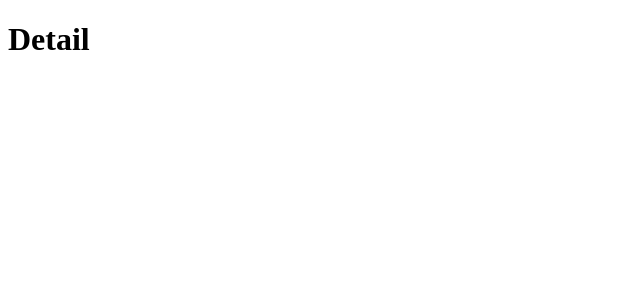
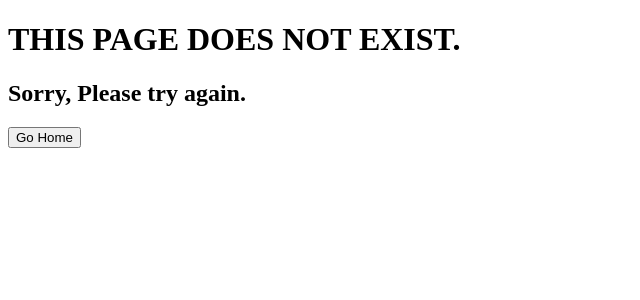
Before and after one commit to brillar2225/react-movie-app, a React (Create React App) app: page /movies/1 in a window 1280 px wide. Shown: the top 300 px of the page, without its empty margins (0-640 px from the left). Built offline with nearby package versions, Linux system fonts and the light colour scheme.

Commit message:
ADD: Add regular expression to check the id on URL

```diff
--- a/src/App.js
+++ b/src/App.js
@@ -1,41 +1,53 @@
 // Way 1
-// import {createBrowserRouter, RouterProvider} from 'react-router-dom';
-// const router = createBrowserRouter([
-//   {
-//     path: '/',
-//     element: <Home />,
-//     errorElement: <Error />,
-//   },
-//   {
-//     path: 'detail',
-//     element: <Detail />,
-//     errorElement: <Error />,
-//   },
-// ]);
-
-// function App() {
-//   return <RouterProvider router={router} />;
-// }
-
-// Way 2
-import { BrowserRouter, Routes, Route } from 'react-router-dom';
+import {
+  createBrowserRouter,
+  RouterProvider,
+  useParams,
+} from 'react-router-dom';
 import Home from './routes/Home';
 import Detail from './routes/Detail';
 import Error from './routes/Error';
 
+const router = createBrowserRouter([
+  {
+    path: '/',
+    element: <Home />,
+    errorElement: <Error />,
+  },
+  {
+    path: 'movies/:id',
+    element: <ValidateIds />,
+    errorElement: <Error />,
+  },
+]);
+
 function App() {
-  return (
-    <BrowserRouter>
-      <Routes>
-        <Route path='/' element={<Home />} errorElement={<Error />} />
-        <Route
-          path='movies/:id'
-          element={<Detail />}
-          errorElement={<Error />}
-        />
-      </Routes>
-    </BrowserRouter>
-  );
+  return <RouterProvider router={router} />;
 }
 
+function ValidateIds() {
+  const regexId = /\b\d{5}\b/g;
+  const { id } = useParams();
+
+  return regexId.test(id) ? <Detail /> : <Error />;
+}
+
+// Way 2
+// import { BrowserRouter, Routes, Route } from 'react-router-dom';
+
+// function App() {
+//   return (
+//     <BrowserRouter>
+//       <Routes>
+//         <Route path='/' element={<Home />} errorElement={<Error />} />
+//         <Route
+//           path='/movies/:id'
+//           element={<Detail />}
+//           errorElement={<Error />}
+//         />
+//       </Routes>
+//     </BrowserRouter>
+//   );
+// }
+
 export default App;
--- a/src/components/Movie.js
+++ b/src/components/Movie.js
@@ -1,12 +1,12 @@
 import PropTypes from 'prop-types';
 import { Link } from 'react-router-dom';
 
-function Movie({ medium_cover_image, title, id, summary, genres }) {
+function Movie({ id, medium_cover_image, title, summary, genres }) {
   return (
     <div>
       <img src={medium_cover_image} alt={title + 'image'} />
       <h2>
-        <Link to={'movies/' + id}>{title}</Link>
+        <Link to={`/movies/${id}`}>{title}</Link>
       </h2>
       <p>{summary}</p>
       <ul>
@@ -19,6 +19,7 @@ function Movie({ medium_cover_image, title, id, summary, genres }) {
 }
 
 Movie.propTypes = {
+  id: PropTypes.number.isRequired,
   medium_cover_image: PropTypes.string.isRequired,
   title: PropTypes.string.isRequired,
   summary: PropTypes.string.isRequired,
--- a/src/routes/Home.js
+++ b/src/routes/Home.js
@@ -28,9 +28,9 @@ function Home() {
           {movies.map((movie) => (
             <Movie
               key={movie.id}
+              id={movie.id}
               medium_cover_image={movie.medium_cover_image}
               title={movie.title}
-              id={movie.id}
               summary={movie.summary}
               genres={movie.genres}
             />
```
